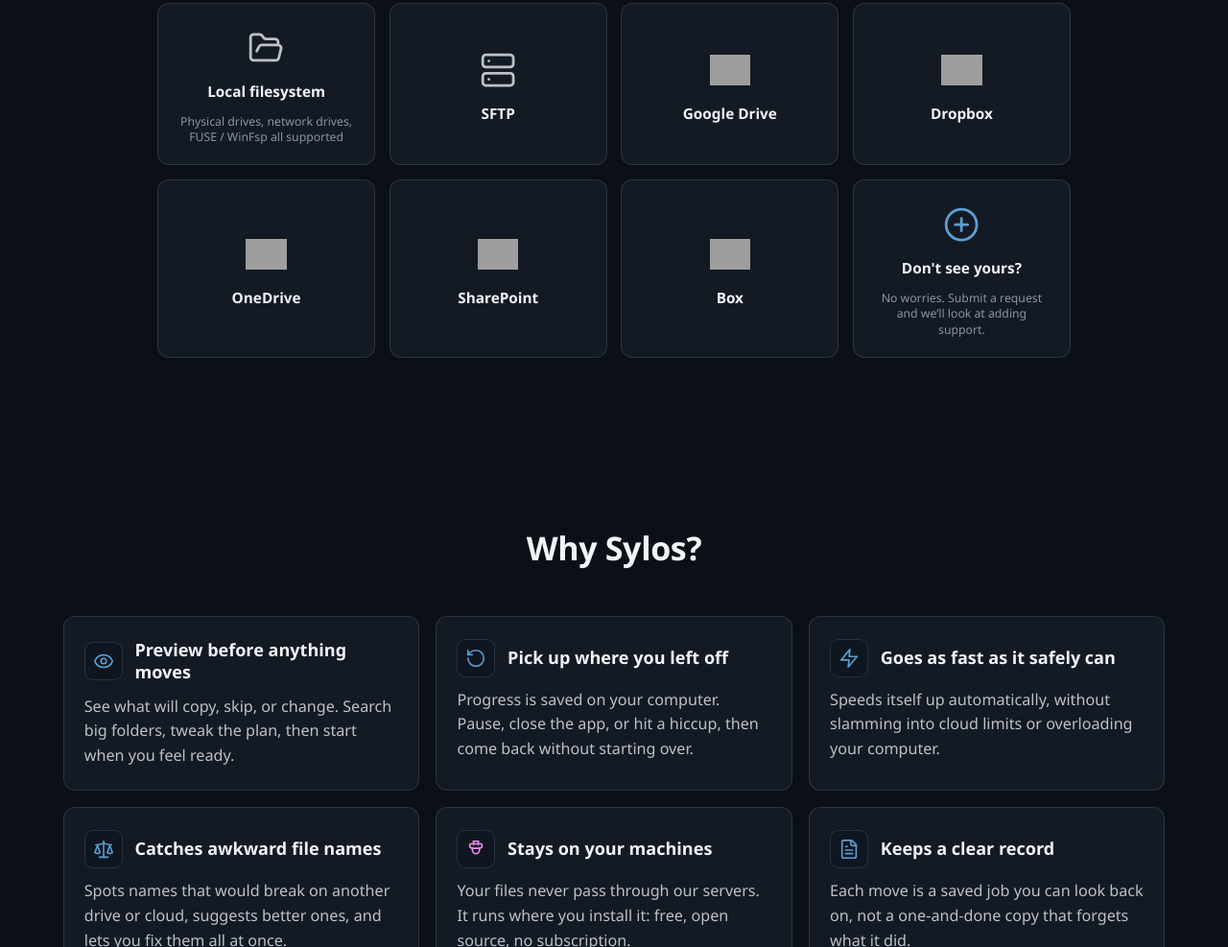
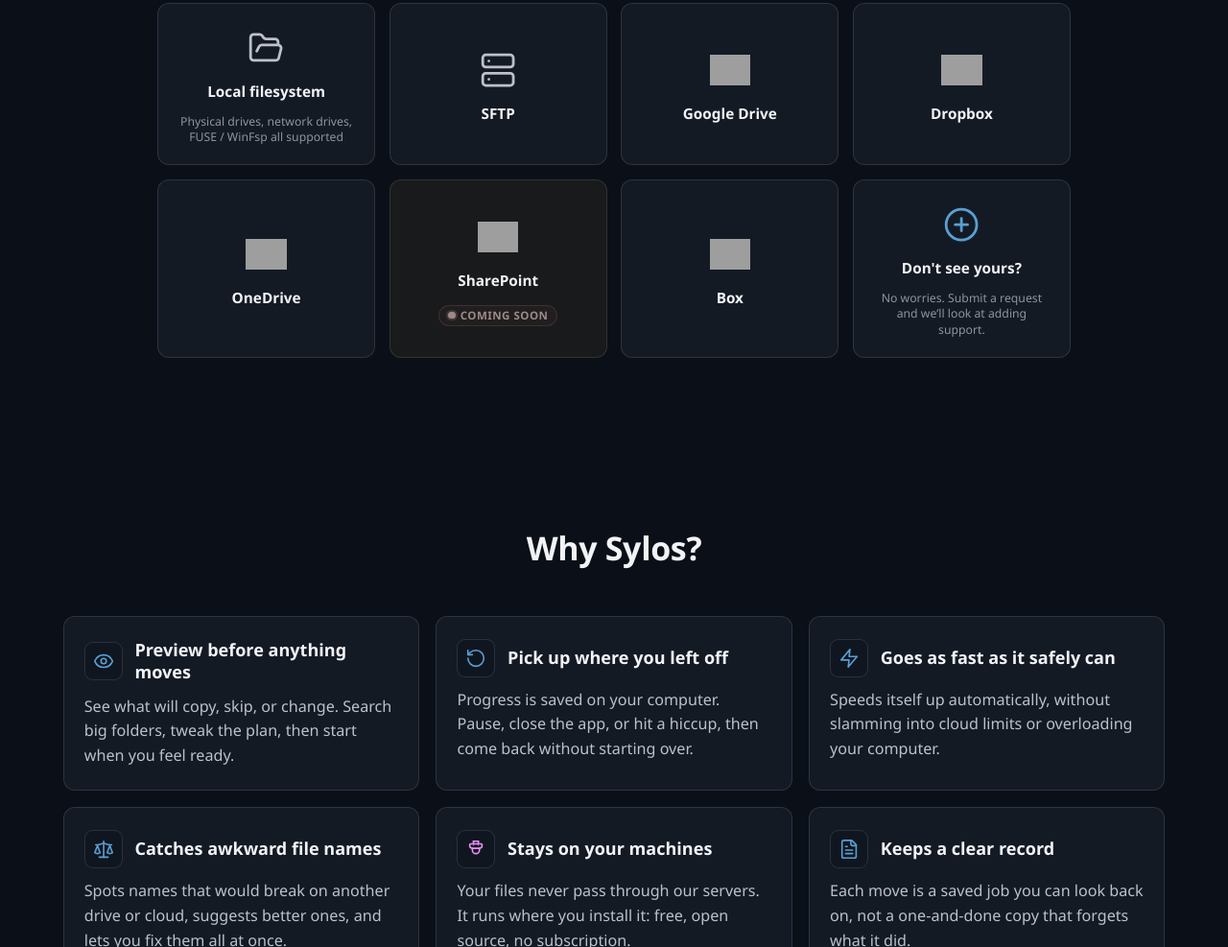
Before and after one commit to Project-Sylos/project-sylos.github.io, a plain HTML site: page index.html in a window 1280 px wide. Shown: the part 943-1930 px from the top of the page at 96% size. Drawn offline with Linux system fonts and the light colour scheme; grey boxes are pictures that could not be loaded.

Commit message:
Mark SharePoint as coming soon on the connectors grid.
Grey out the tile and add a small badge so the marketing site does not imply the connector is ready.

```diff
--- a/index.html
+++ b/index.html
@@ -135,11 +135,12 @@
                         </span>
                         <span class="connector-name">OneDrive</span>
                     </li>
-                    <li class="connector-item">
+                    <li class="connector-item connector-item--coming-soon" aria-label="SharePoint, coming soon">
                         <span class="connector-icon" aria-hidden="true">
                             <img data-external-icon="sharepoint" alt="" class="connector-logo" width="40" height="40" decoding="async">
                         </span>
                         <span class="connector-name">SharePoint</span>
+                        <span class="connector-badge" aria-hidden="true">Coming soon</span>
                     </li>
                     <li class="connector-item">
                         <span class="connector-icon" aria-hidden="true">
--- a/styles.css
+++ b/styles.css
@@ -1048,6 +1048,50 @@ body.nav-drawer-open {
     max-width: 11rem;
 }
 
+.connector-item--coming-soon {
+    position: relative;
+    opacity: 0.62;
+    filter: grayscale(0.85);
+    pointer-events: none;
+}
+
+.connector-item--coming-soon:hover {
+    border-color: var(--border);
+    background: var(--surface-bg);
+}
+
+.connector-badge {
+    display: inline-flex;
+    align-items: center;
+    gap: 0.3rem;
+    margin-top: 0.1rem;
+    padding: 0.18rem 0.5rem;
+    border-radius: 999px;
+    border: 1px solid rgba(220, 38, 38, 0.45);
+    background: rgba(220, 38, 38, 0.12);
+    color: #f87171;
+    font-size: 0.68rem;
+    font-weight: 700;
+    letter-spacing: 0.04em;
+    text-transform: uppercase;
+    line-height: 1.2;
+}
+
+.connector-badge::before {
+    content: "";
+    width: 0.45rem;
+    height: 0.45rem;
+    border-radius: 50%;
+    background: currentColor;
+    box-shadow: 0 0 0 2px rgba(248, 113, 113, 0.25);
+}
+
+:root[data-theme="quartz"] .connector-badge {
+    border-color: rgba(185, 28, 28, 0.35);
+    background: rgba(254, 226, 226, 0.9);
+    color: #b91c1c;
+}
+
 /* Community Section */
 .community-section {
     padding: 5rem 0;
```
